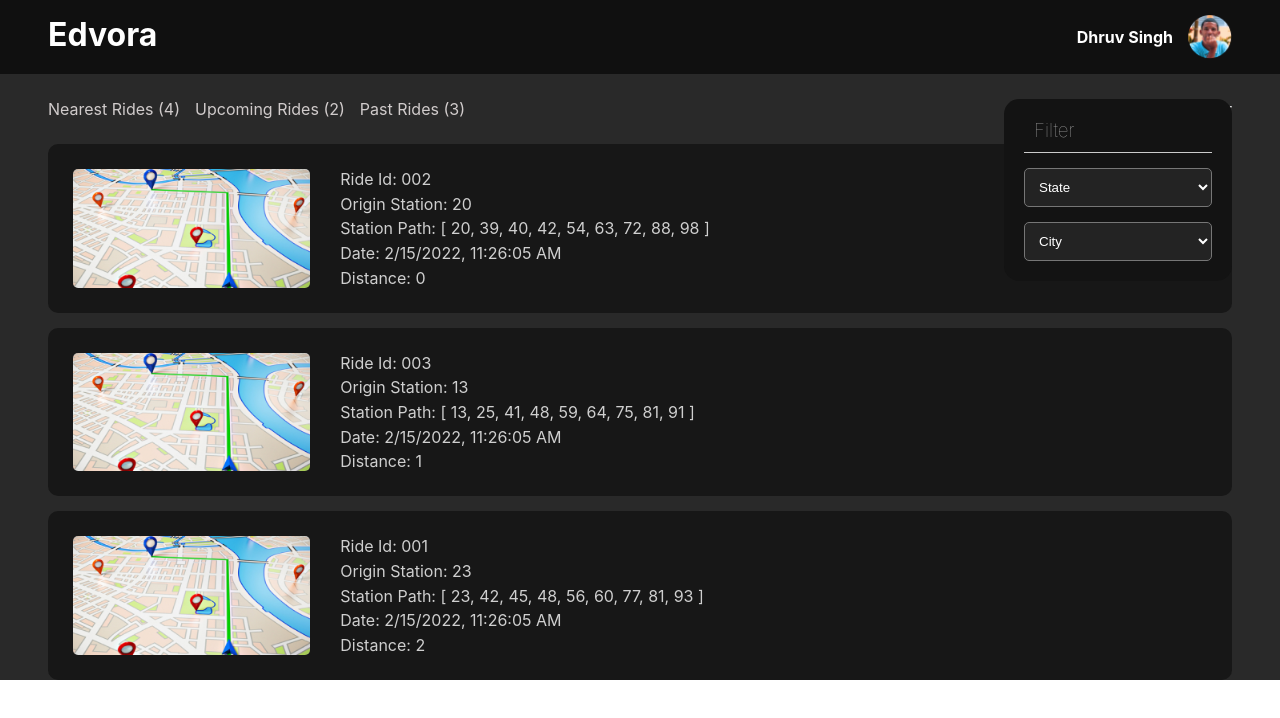
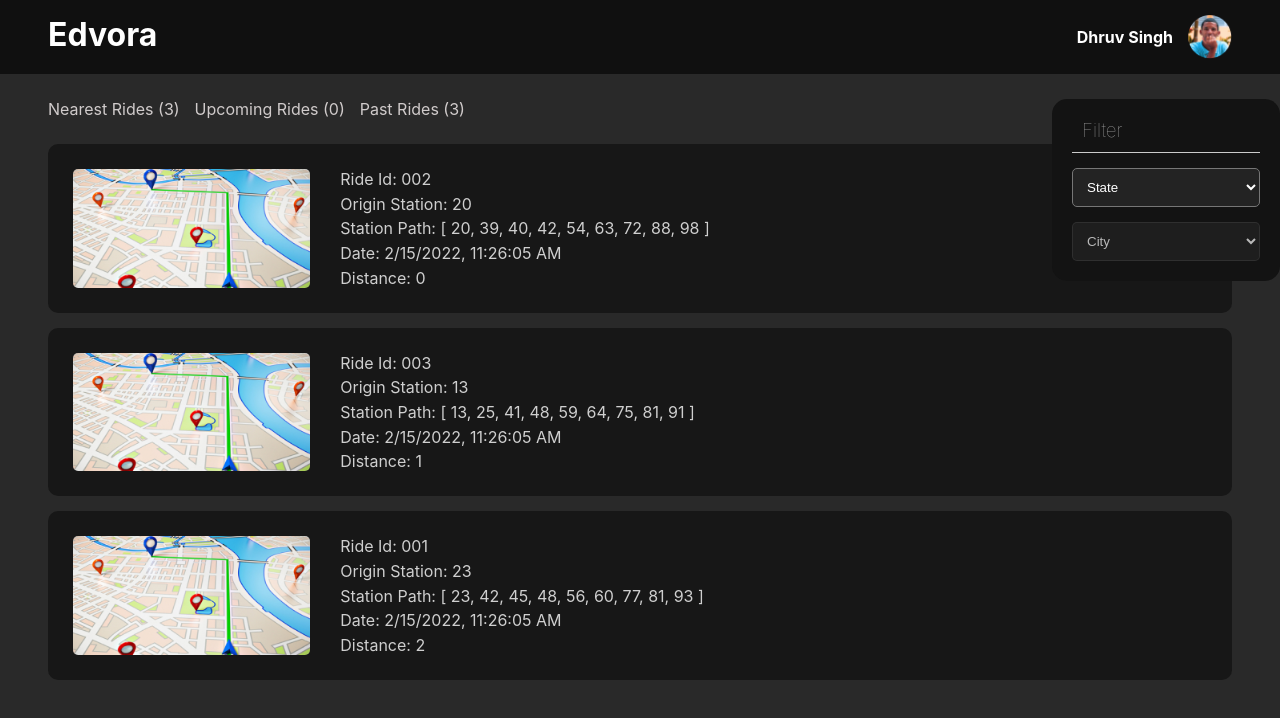
Before and after one commit to simidawalang/edvora-internship-test, a Next.js app: page / in a window 1280 px wide. Both pictures are taken after a click on the element "Filter". Shown: the top 718 px of the page. Built offline with nearby package versions, Linux system fonts and the light colour scheme.

Commit message:
implemented filter

```diff
--- a/pages/index.js
+++ b/pages/index.js
@@ -27,18 +27,47 @@
   );
 
   const [result, setResult] = useState(sortedRides);
+  const upcomingRides = rides.filter((r) => r.date * 1000 > Date.now());
+  const pastRides = rides.filter((r) => r.date * 1000 < Date.now());
+
   const [showFilter, setShowFilter] = useState(false);
-  const [state, setState] = useState("");
-  const [city, setCity] = useState("");
+  const cities = [...new Set(rides.map(({ city }) => city))];
+  const states = [...new Set(rides.map(({ state }) => state))];
+  // To have unique values in case there are duplicate cities or states
+
+  const [selectedState, setSelectedState] = useState("");
+  const [selectedCity, setSelectedCity] = useState("");
 
   const filterRef = useRef();
 
-  const filterRides = (e) => {
-    const { value } = e.target;
+  const openFilter = () => {
+    setShowFilter(true);
   };
 
-  const openFilter = () => {
-    setShowFilter(true);
+  const handleStateChange = (e) => {
+    const { value } = e.target;
+    setSelectedState(value);
+    value.trim().length === 0 && setResult(sortedRides);
+    value.trim().length !== 0 &&
+      setResult(
+        sortedRides.filter((r) => r.state.toLowerCase() === value.toLowerCase())
+      );
+    setSelectedCity('');
+  };
+
+
+  const handleCityChange = (e) => {
+    const { value } = e.target;
+    setSelectedCity(value);
+    value.trim().length === 0 && setSelectedState(selectedState);
+    value.trim().length !== 0 &&
+      setResult(
+        sortedRides.filter(
+          (r) =>
+            r.city.toLowerCase() === value.toLowerCase() &&
+            r.state.toLowerCase() === selectedState.toLowerCase()
+        )
+      );
   };
 
   useEffect(() => {
@@ -68,9 +97,15 @@
       </Head>
       <nav>
         <ul>
-          <li>Nearest Rides (4)</li>
-          <li>Upcoming Rides (2)</li>
-          <li>Past Rides (3)</li>
+          <li onClick={() => setResult(rides)}>
+            Nearest Rides ({rides.length})
+          </li>
+          <li onClick={() => setResult(upcomingRides)}>
+            Upcoming Rides ({upcomingRides.length})
+          </li>
+          <li onClick={() => setResult(pastRides)}>
+            Past Rides ({pastRides.length})
+          </li>
         </ul>
         <span className="filter-container" onClick={openFilter}>
           <FilterIcon />
@@ -80,22 +115,41 @@
           <Filter onClick={openFilter} ref={filterRef}>
             <h3>Filter</h3>
             <div className="options">
-              <select id="">
+              <select id="" value={selectedState} onChange={handleStateChange}>
                 <option value="" defaultValue>
                   State
                 </option>
+                <option value="some state">Some State</option>
+                {states.map((state) => (
+                  <option id={state} value={state} key={state}>
+                    {state}
+                  </option>
+                ))}
               </select>
-              <select name="" id="">
+              <select
+                name=""
+                id=""
+                value={selectedCity}
+                onChange={handleCityChange}
+                disabled={selectedState.trim().length === 0}
+              >
                 <option value="" defaultChecked>
                   City
                 </option>
+                {cities.map((city) => (
+                  <option id={city} value={city} key={city}>
+                    {city}
+                  </option>
+                ))}
+                <option value="some city">Some city</option>
               </select>
             </div>
           </Filter>
         )}
       </nav>
       <div className="ride-container">
-        {result.map(({ id, origin_station_code, station_path, date }) => {
+        {result.length > 0
+          ? result.map(({ id, origin_station_code, station_path, date }) => {
               let distance = calculateDistance(station_path);
               return (
                 <Ride
@@ -107,7 +161,8 @@
                   distance={distance}
                 />
               );
-        })}
+            })
+          : "No result found"}
       </div>
     </div>
   );
--- a/public/filter-icon.jsx
+++ b/public/filter-icon.jsx
@@ -9,7 +9,7 @@
     <path
       d="M-6.10352e-05 12.0001H5.99994V10.0001H-6.10352e-05V12.0001ZM-6.10352e-05 9.15527e-05V2.00009H17.9999V9.15527e-05H-6.10352e-05ZM-6.10352e-05 7.00009H11.9999V5.00009H-6.10352e-05V7.00009Z"
       fill="white"
-      fill-opacity="0.8"
+      fillOpacity="0.8"
     />
   </svg>
 );
--- a/styles/globals.scss
+++ b/styles/globals.scss
@@ -33,9 +33,6 @@
   display: flex;
   justify-content: space-between;
   align-content: center;
-  position: sticky;
-  top: 0;
-  left: 0;
 }
 
 header {
@@ -103,7 +100,7 @@
 
 main {
   background-color: $black-alt;
-  min-height: 100%;
+  min-height: 100vh;
   padding: 0 3rem;
 }
 
```
Lines whose indentation alone changed are shown as unchanged.
